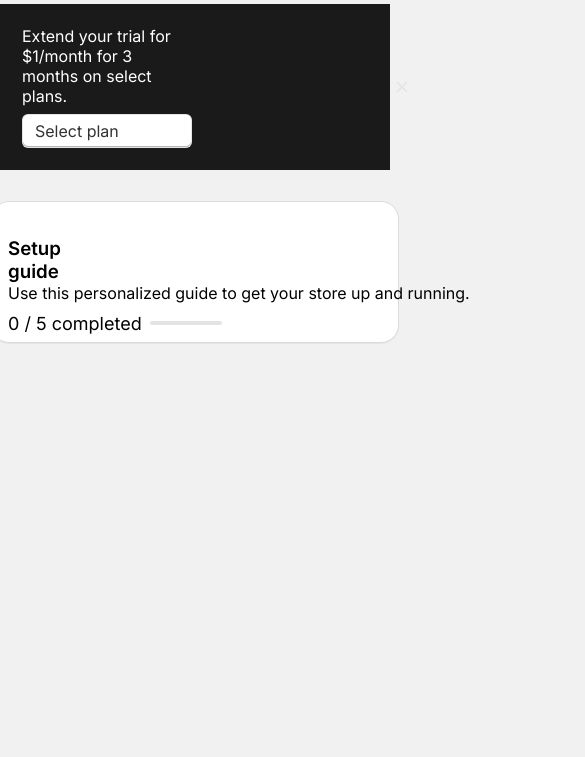
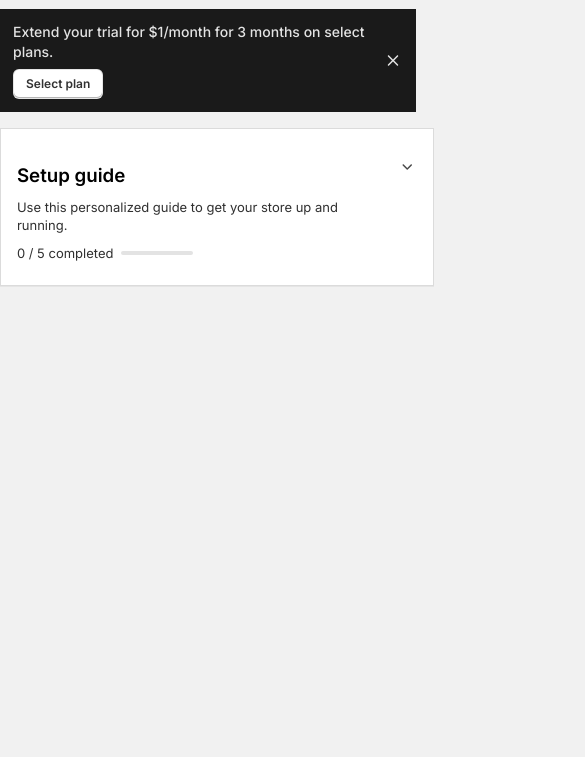
Before and after one commit to Akinterinwa/hackathon, a plain HTML site: page index.html in a window 390 px wide. Shown: the part 87-844 px from the top of the page, 585 px wide, since content can reach past the window. Drawn offline with Linux system fonts and the light colour scheme.

Commit message:
adjustment for mobile view

```diff
--- a/index.html
+++ b/index.html
@@ -32,10 +32,12 @@
         </div>
         <div class="user-info">
             <div class="bell-icon">
-                <img src="./images/bell.png" alt="bell-icon">
+                <svg xmlns="http://www.w3.org/2000/svg" width="32" height="32" viewBox="0 0 20 20" fill="none">
+                    <path fill-rule="evenodd" clip-rule="evenodd" d="M7.25203 14.4239L4.8061 14.1427C2.95144 13.9295 2.42542 11.4844 4.02838 10.5274L4.0933 10.4886C4.966 9.96761 5.50045 9.02609 5.50045 8.00969V7.5C5.50045 5.01472 7.51517 3 10.0005 3C12.4857 3 14.5005 5.01472 14.5005 7.5V8.00969C14.5005 9.02609 15.0349 9.96761 15.9076 10.4886L15.9725 10.5274C17.5755 11.4844 17.0495 13.9295 15.1948 14.1427L12.652 14.435V14.8C12.652 16.2912 11.4432 17.5 9.95203 17.5C8.46086 17.5 7.25203 16.2912 7.25203 14.8V14.4239ZM11.152 14.5H8.75203V14.8C8.75203 15.4627 9.28929 16 9.95203 16C10.6148 16 11.152 15.4627 11.152 14.8V14.5ZM8.00045 13H12.0005L15.0235 12.6525C15.453 12.6032 15.5748 12.0369 15.2036 11.8153L15.1387 11.7766C15.0591 11.7291 14.9815 11.6793 14.9057 11.6273C14.7506 11.521 14.6036 11.4055 14.4651 11.2818C14.4405 11.2598 14.4162 11.2377 14.3922 11.2152C13.5144 10.395 13.0005 9.23833 13.0005 8.00969V7.5C13.0005 5.84315 11.6573 4.5 10.0005 4.5C8.3436 4.5 7.00045 5.84315 7.00045 7.5V8.00969C7.00045 9.23833 6.48651 10.395 5.60871 11.2152C5.58469 11.2377 5.56039 11.2598 5.53583 11.2818C5.39734 11.4055 5.25029 11.521 5.09523 11.6273C5.01945 11.6793 4.94176 11.7291 4.86222 11.7766L4.79729 11.8153C4.4261 12.0369 4.5479 12.6032 4.97739 12.6525L8.00045 13Z" fill="#E3E3E3"/>
+                  </svg>
             </div>
             <div class="mobile-bell">
-                <svg xmlns="http://www.w3.org/2000/svg" width="20" height="20" viewBox="0 0 20 20" fill="none">
+                <svg xmlns="http://www.w3.org/2000/svg" width="40" height="40" viewBox="0 0 20 20" fill="none">
   <path fill-rule="evenodd" clip-rule="evenodd" d="M7.25203 14.4239L4.8061 14.1427C2.95144 13.9295 2.42542 11.4844 4.02838 10.5274L4.0933 10.4886C4.966 9.96761 5.50045 9.02609 5.50045 8.00969V7.5C5.50045 5.01472 7.51517 3 10.0005 3C12.4857 3 14.5005 5.01472 14.5005 7.5V8.00969C14.5005 9.02609 15.0349 9.96761 15.9076 10.4886L15.9725 10.5274C17.5755 11.4844 17.0495 13.9295 15.1948 14.1427L12.652 14.435V14.8C12.652 16.2912 11.4432 17.5 9.95203 17.5C8.46086 17.5 7.25203 16.2912 7.25203 14.8V14.4239ZM11.152 14.5H8.75203V14.8C8.75203 15.4627 9.28929 16 9.95203 16C10.6148 16 11.152 15.4627 11.152 14.8V14.5ZM8.00045 13H12.0005L15.0235 12.6525C15.453 12.6032 15.5748 12.0369 15.2036 11.8153L15.1387 11.7766C15.0591 11.7291 14.9815 11.6793 14.9057 11.6273C14.7506 11.521 14.6036 11.4055 14.4651 11.2818C14.4405 11.2598 14.4162 11.2377 14.3922 11.2152C13.5144 10.395 13.0005 9.23833 13.0005 8.00969V7.5C13.0005 5.84315 11.6573 4.5 10.0005 4.5C8.3436 4.5 7.00045 5.84315 7.00045 7.5V8.00969C7.00045 9.23833 6.48651 10.395 5.60871 11.2152C5.58469 11.2377 5.56039 11.2598 5.53583 11.2818C5.39734 11.4055 5.25029 11.521 5.09523 11.6273C5.01945 11.6793 4.94176 11.7291 4.86222 11.7766L4.79729 11.8153C4.4261 12.0369 4.5479 12.6032 4.97739 12.6525L8.00045 13Z" fill="#E3E3E3"/>
 </svg>
             </div>
--- a/script.js
+++ b/script.js
@@ -12,7 +12,6 @@ function toggleMenu(){
 
 ///THIS FUNCTION WILL OPEN AND CLOSE THE SETUP GUILD SECTION
 function toggleDropdown() {
-  console.log(dropdownSection)
   dropdownSection.classList.toggle("show");
 }
 
--- a/styles.css
+++ b/styles.css
@@ -50,6 +50,12 @@ nav {
     border: 1px solid var(--stroke-s-200, #616161);
     background: var(--grey-g-200, #303030);
 }
+.search-bar-container:hover{
+    border-radius: 8px;
+    border: 1px solid var(--stroke-s-100, #E1E1E1);
+    background: var(--grey-g-200, #303030);
+    cursor: pointer;
+}
 
 .search-bar {
     width: 100%;
@@ -76,6 +82,7 @@ nav {
     justify-content: center;
     display: flex;
     align-items: center;
+    padding: 8px;
 }
 
 .login-info .user {
@@ -86,9 +93,19 @@ nav {
     gap: 8px;
     border-radius: 8px;
 }
+.login-info .user:hover, .bell-icon:hover {
+    border-radius: 8px;
+background: var(--font-mid-2, #616161);
+}
 
 .login-info .username {
     color: var(--font-light, #E3E3E3);
+    font-family: Inter;
+    font-size: 12px;
+    font-style: normal;
+    font-weight: 500;
+    line-height: 130%;
+    /* 15.6px */
 }
 
 .name-abv {
@@ -101,6 +118,13 @@ nav {
     border-radius: 6px;
     background: #36FBA1;
     color: #00000066;
+    color: rgba(0, 0, 0, 0.40);
+    text-align: center;
+    font-family: Inter;
+    font-size: 12px;
+    font-style: normal;
+    font-weight: 500;
+    line-height: 130%;
 }
 
 /* CONTAINING ALL THE USER MUNU FOR THE DROPDOWN
@@ -119,7 +143,7 @@ nav {
 
 .sub-menu-wrap {
     position: absolute;
-    top: 10%;
+    top: 14%;
     right: 2%;
     width: 330px;
     color: black;
@@ -130,6 +154,7 @@ nav {
 
 .sub-menu-wrap.open-menu {
     max-height: 600px;
+    z-index: 100;
 }
 
 .sub-menu {
@@ -169,6 +194,12 @@ nav {
 .sub-menu-link p {
     width: 100%;
     margin: 0;
+    color: var(--font-dark, var(--grey-g-200, #303030));
+font-family: Inter;
+font-size: 14px;
+font-style: normal;
+font-weight: 400;
+line-height: 140%; /* 18.2px */
 }
 
 .sub-menu-link:hover span {
@@ -206,6 +237,10 @@ nav {
     align-self: stretch;
     border-radius: 8px;
 }
+.stores:hover{
+    border-radius: 8px;
+background: var(--states-hover, #F1F1F1);
+}
 
 .direction,
 .manage {
@@ -236,6 +271,9 @@ nav {
 /*
 ///////////////////////////////
 //////EXTENDED TRIAL SECTION */
+.extended-trial-mobile {
+    display: none;
+}
 
 .extended-trial {
     display: flex;
@@ -265,15 +303,28 @@ nav {
 }
 
 .select-plan {
+    color: var(--font-dark, #323232);
     display: flex;
     padding: 6px 12px;
     align-items: center;
     gap: 8px;
     border-radius: 6px;
-    border: 1px solid rgba(0, 0, 0, 0.10);
-    background: var(--White, #FFF);
-    box-shadow: 0px -1px 0px 0px #B5B5B5 inset;
-    color: var(--font-dark, #323232);
+    border-radius: 6px;
+border: 1px solid rgba(0, 0, 0, 0.10);
+background: var(--White, #FFF);
+box-shadow: 0px -1px 0px 0px #B5B5B5 inset;
+color: var(--font-dark, #323232);
+font-family: Inter;
+font-size: 12px;
+font-style: normal;
+font-weight: 600;
+line-height: 130%; /* 15.6px */
+}
+.select-plan:hover {
+    border-radius: 6px;
+border: 1px solid rgba(0, 0, 0, 0.10);
+background: #F7F7F7;
+box-shadow: 0px -1px 0px 0px #B5B5B5 inset;
 }
 
 /* SETUP GUILD SECTION  */
@@ -302,9 +353,14 @@ nav {
     padding: 8px;
 }
 
+.setup-guide .dropdown h3 {
+    width: max-content;
+}
+
 .dropdown {
     display: flex;
     gap: 41em;
+    padding-bottom: 11px;
 }
 
 .dropdown h3 {
@@ -420,6 +476,16 @@ nav {
     box-shadow: 0px 0px 0px 1.5px #333, 0px 1px 0px 1.5px #333, 0px 2px 0px 0px #000;
 }
 
+.store-section .middle-button:hover {
+    border-radius: 6px;
+    border-top: 1.5px solid var(--stroke-light-100, rgba(255, 255, 255, 0.20));
+    border-right: 1.5px solid var(--stroke-light-100, rgba(255, 255, 255, 0.20));
+    border-left: 1.5px solid var(--stroke-light-100, rgba(255, 255, 255, 0.20));
+    background: #2A2A2A;
+    box-shadow: 0px 0px 0px 1.5px #333, 0px 1px 0px 1.5px #333, 0px 2px 0px 0px #000;
+}
+
+
 /* this is the exmaple i made */
 .section-head {
     display: flex;
@@ -473,7 +539,7 @@ nav {
     justify-content: center;
 
     cursor: pointer;
-    border: 2px solid #b5b5b5;
+
 
     transition: all 100ms ease-in;
 }
@@ -578,9 +644,11 @@ nav {
         height: 56px;
         /* padding: 12px 16px 12px 16px; */
     }
-    .header-logo{
+
+    .header-logo {
         width: auto;
     }
+
     .header-logo img,
     .bell-icon,
     .username,
@@ -589,7 +657,8 @@ nav {
     }
 
     .mobile-logo,
-    .mobile-bell {
+    .mobile-bell,
+    .extended-trial-mobile {
         display: block;
     }
 
@@ -605,27 +674,81 @@ nav {
         border: 1px solid var(--stroke-s-200, #616161);
         background: var(--grey-g-200, #303030);
     }
-    .user-info{
+
+    .user-info {
         justify-content: center;
         align-items: center;
     }
-    .setup{
+
+    .login-info .user {
+        padding: 0;
+    }
+
+    .setup {
         width: 100%;
         height: 124px;
     }
-    .inner-box{
+
+    .inner-box {
         display: inline-grid;
     }
-    .extended-trial-mobile{
+
+    .inner-box p {
+        color: var(--font-light, #E3E3E3);
+        font-family: Inter;
+        font-size: 14px;
+        font-style: normal;
+        font-weight: 500;
+        line-height: 140%;
+    }
+
+    .extended-trial-mobile {
         background: var(--grey-grey-300, #1A1A1A);
         color: white;
+        width: 100%;
+        margin-top: 20px;
+        padding: 13px;
     }
-    .box-1{
+
+    .select-plan {
+        width: fit-content;
+        color: var(--font-dark, #323232);
+        font-family: Inter;
+        font-size: 12px;
+        font-style: normal;
+        font-weight: 600;
+        line-height: 130%;
+    }
+
+    .box-1 {
         display: flex;
-        justify-content: center;
-        gap: 200px;
-        width: 100%;
-        padding: 22px;
-        margin: 15px 0;
+    }
+
+    .dropdown {
+        display: flex;
+        gap: 17em;
+    }
+
+    .setup-section {
+        width: 11.49cm;
+    }
+
+    .setup-section .setup {
+        border-radius: 0;
+        padding-bottom: 24px;
+    }
+
+    .setup-guide p {
+        width: 85%;
+        color: var(--font-dark, var(--grey-g-200, #303030));
+        font-family: Inter;
+        font-size: 13px;
+        font-style: normal;
+        font-weight: 400;
+        line-height: 140%;
+    }
+
+    .setup-guide .progress p {
+        width: auto;
     }
 }
```
